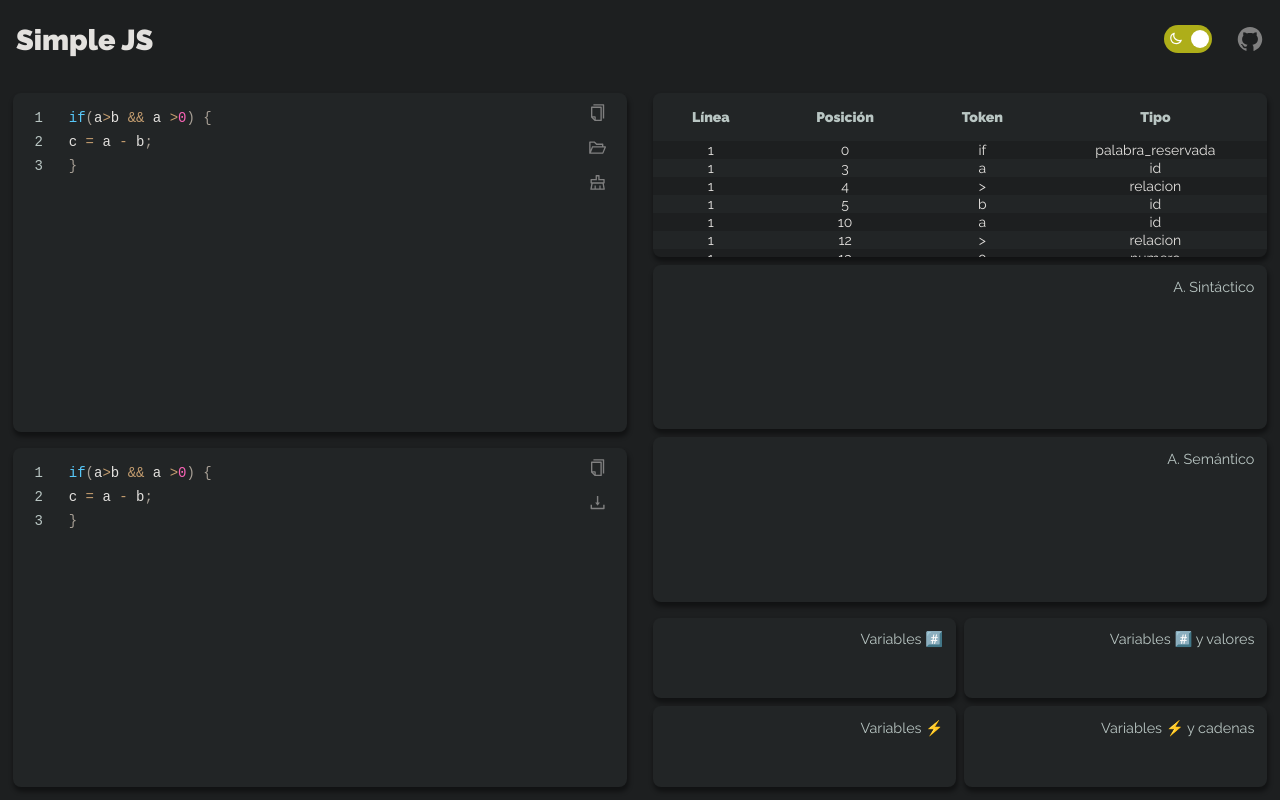
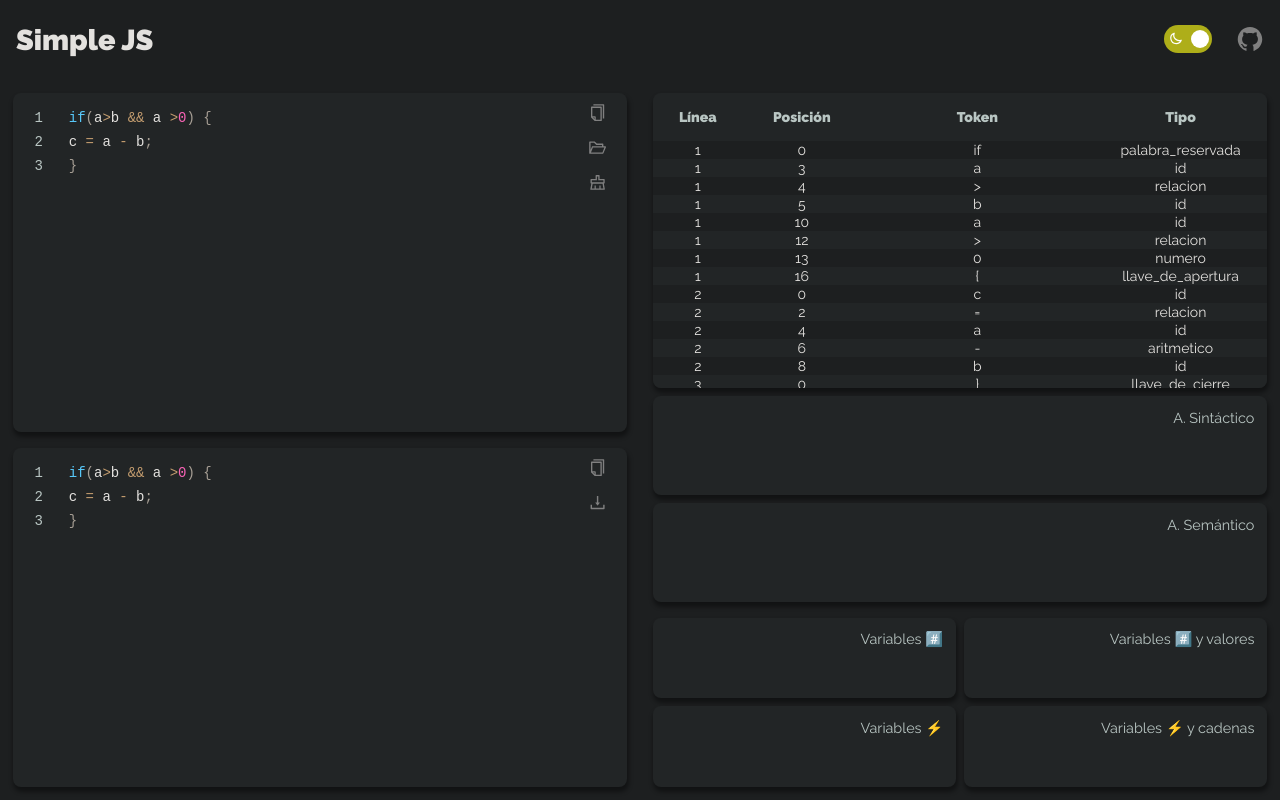
Before and after one commit to jeanchirinos/simple-js, a React (Create React App) app: page / in a window 1280 px wide. Built offline with nearby package versions, Linux system fonts and the light colour scheme.

Commit message:
Bloque IF

```diff
--- a/src/components/Atoms/LexicalAnalyzer.jsx
+++ b/src/components/Atoms/LexicalAnalyzer.jsx
@@ -1,34 +1,26 @@
 import { Fragment } from 'react';
 import styled, { css } from 'styled-components';
-
-const dataTypes = '(?<tipo_de_dato>int|double)';
-// const curlyBraces = '(?<curly_braces>\\{\\}|\\{\\s*\\})';
-const curlyBraces = '(?<llave_de_apertura>{)|(?<llave_de_cierre>})';
-const reserverdWords = '(?<palabra_reservada>const|if|else|for)';
-const relations = '(?<relacion><=|>=|<>|<|>|=)';
-const ids = '(?<id>[a-zA-Z]+\\w*)';
-// const nums = '(?<numero>\\d+\\.\\d+|^[^a]*[\\d]+[^a]*$)';
-const nums = '(?<numero>\\d+\\.\\d+|\\d+)';
-const literals = '"(?<literal>[^"\\s.]+)"';
-const arithmetic = '(?<aritmetico>\\+|\\-|/|\\*||%)';
-
-const regExpPattern = `${dataTypes}|${curlyBraces}|${reserverdWords}|${relations}|${ids}|${nums}|${literals}|${arithmetic}`;
-
-const regExp = new RegExp(regExpPattern, 'dg');
+import { regExpPerLine, regExpMultiline } from './regExp';
 
 export default function LexicalAnalyzer({ code }) {
   const matchesByLine = code.split('\n').map((line, index) => {
-    const matches = Array.from(line.matchAll(regExp));
+    const matches = Array.from(line.matchAll(regExpPerLine));
     const lineNumber = index + 1;
 
     return { lineNumber, matches };
   });
 
-  function getRow(match, lineNumber) {
+  const matchesByBlock = Array.from(code.matchAll(regExpMultiline));
+
+  function getRows(match, lineNumber, isABlock) {
     const groups = Object.entries(match.groups);
 
     return groups.map((group, index) => {
       const token = group[1];
+
+      const isABlockHeader = isABlock && token === match[0];
+
+      const className = isABlockHeader ? 'matchHeader' : '';
 
       if (!token) return <Fragment key={index}></Fragment>;
 
@@ -36,8 +28,8 @@ export default function LexicalAnalyzer({ code }) {
       const position = match.indices.groups[type][0];
 
       return (
-        <tr key={index}>
-          <td>{lineNumber}</td>
+        <tr key={index} className={className}>
+          <td>{lineNumber || '-'}</td>
           <td>{position}</td>
           <td>{token}</td>
           <td>{type}</td>
@@ -58,13 +50,12 @@ export default function LexicalAnalyzer({ code }) {
           </tr>
         </thead>
         <tbody>
-          {matchesByLine.map((line, index) => {
-            const { lineNumber, matches } = line;
-
-            if (!matches.length) return <Fragment key={index}></Fragment>;
-
-            return matches.map(match => getRow(match, lineNumber));
-          })}
+          {matchesByLine.map(line =>
+            line.matches?.map(match => getRows(match, line.lineNumber))
+          )}
+          {matchesByBlock.map((match, index) => (
+            <Fragment key={index}>{getRows(match, null, true)}</Fragment>
+          ))}
         </tbody>
       </S_TABLE>
     </div>
@@ -88,7 +79,13 @@ const S_TABLE = styled.table(
       padding: 1rem 0.8rem;
     }
 
-    tr:nth-child(even) {
+    .matchHeader {
+      background-color: ${theme.table_background};
+      color: ${theme.table_color};
+      transition: background-color 0.3s, color 0.3s;
+    }
+
+    tr:nth-child(even):not(.matchHeader) {
       background-color: ${theme.secondary};
     }
 
--- /dev/null
+++ b/src/components/Atoms/regExp.js
@@ -0,0 +1,20 @@
+const dataTypes = '(?<tipo_de_dato>int|double)';
+const curlyBraces = '(?<llave_de_apertura>{)|(?<llave_de_cierre>})';
+const reserverdWords = '(?<palabra_reservada>const|if|else|for)';
+const relations = '(?<relacion><=|>=|<>|<|>|=)';
+const ids = '(?<id>[a-zA-Z]+\\w*)';
+const nums = '(?<numero>\\d+\\.\\d+|\\d+)';
+const literals = '"(?<literal>[^"\\s.]+)"';
+const arithmetic = '(?<aritmetico>\\+|\\-|/|\\*||%)';
+
+const regExpPattern = `${dataTypes}|${curlyBraces}|${reserverdWords}|${relations}|${ids}|${nums}|${literals}|${arithmetic}`;
+
+export const regExpPerLine = new RegExp(regExpPattern, 'dg');
+
+const BLOCK_IF =
+  '^(?<Bloque_IF>(?<palabra_reservada>if)(?<inicio_condicion>\\()(?<condicion>.+)(?<fin_condicion>\\))\\s(?<inicio_bloque>{)\\n(?<instruccion>.+);\\n(?<fin_bloque>}))';
+// const BLOCK_FOR = '(?<Bloque_FOR>for\\(\\))';
+
+const regExpPattern2 = `${BLOCK_IF}`;
+
+export const regExpMultiline = new RegExp(regExpPattern2, 'dgm');
--- a/src/components/Molecules/Analyzers.jsx
+++ b/src/components/Molecules/Analyzers.jsx
@@ -7,7 +7,7 @@ export default function Analyzers() {
   const { code } = useContext(Code);
 
   return (
-    <Grid templateRows="minmax(0,1fr) minmax(0,1fr) minmax(0,1fr)" rowGap={0.5}>
+    <Grid templateRows="minmax(0,6fr) minmax(0,2fr) minmax(0,2fr)" rowGap={0.5}>
       <S_INFO_BOX style={{ padding: 0, backgroundColor: 'transparent' }}>
         {/* <p>A. Léxico</p> */}
         <LexicalAnalyzer code={code} />
```
